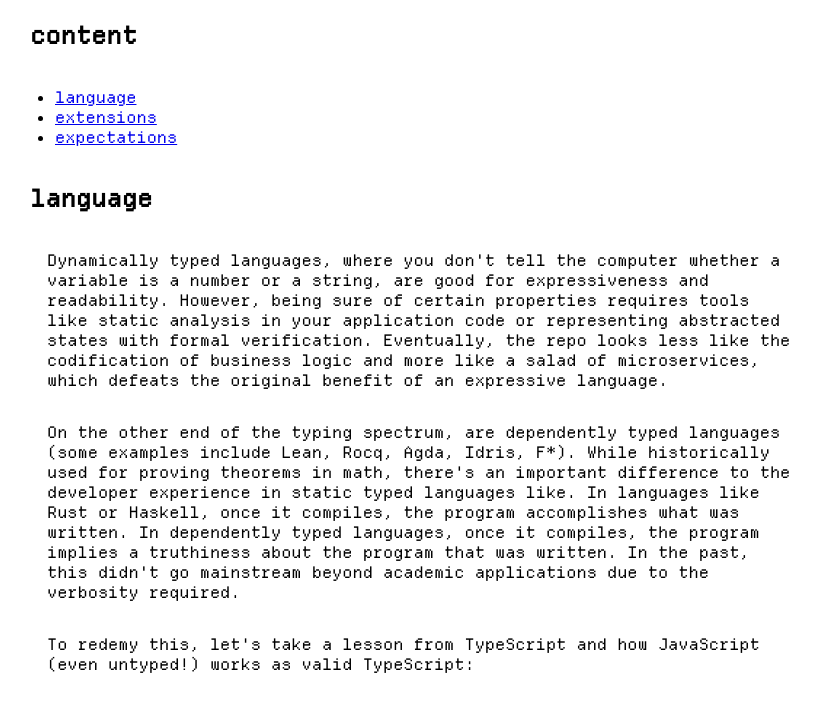
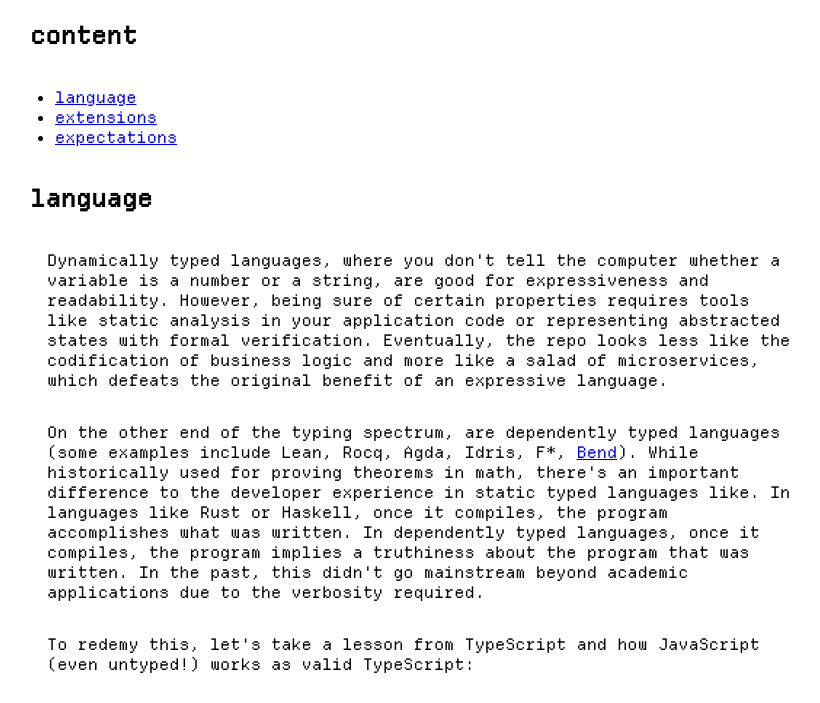
Before and after one commit to rococompute/rococompute.github.io, a plain HTML site: page soma.html in a window 1280 px wide. Shown: the part 92-795 px from the top of the page, without its empty margins (218-1038 px from the left). Drawn offline with nearby package versions, Linux system fonts and the light colour scheme.

Commit message:
including a cool language

```diff
--- a/soma.html
+++ b/soma.html
@@ -30,7 +30,7 @@
       </ul>
       <h2 id="language">language</h2>
       <p>Dynamically typed languages, where you don't tell the computer whether a variable is a number or a string, are good for expressiveness and readability. However, being sure of certain properties requires tools like static analysis in your application code or representing abstracted states with formal verification. Eventually, the repo looks less like the codification of business logic and more like a salad of microservices, which defeats the original benefit of an expressive language.</p>
-      <p>On the other end of the typing spectrum, are dependently typed languages (some examples include Lean, Rocq, Agda, Idris, F*). While historically used for proving theorems in math, there's an important difference to the developer experience in static typed languages like. In languages like Rust or Haskell, once it compiles, the program accomplishes what was written. In dependently typed languages, once it compiles, the program implies a truthiness about the program that was written. In the past, this didn't go mainstream beyond academic applications due to the verbosity required.</p>
+      <p>On the other end of the typing spectrum, are dependently typed languages (some examples include Lean, Rocq, Agda, Idris, F*, <a href="https://github.com/bendlang/bend/blob/main/paper/BendTT.pdf">Bend</a>). While historically used for proving theorems in math, there's an important difference to the developer experience in static typed languages like. In languages like Rust or Haskell, once it compiles, the program accomplishes what was written. In dependently typed languages, once it compiles, the program implies a truthiness about the program that was written. In the past, this didn't go mainstream beyond academic applications due to the verbosity required.</p>
       <p>To redemy this, let's take a lesson from TypeScript and how JavaScript (even untyped!) works as valid TypeScript:</p>
       <pre><code class="language-typescript">// valid TypeScript
 const f = x =&gt; x * x;
```
